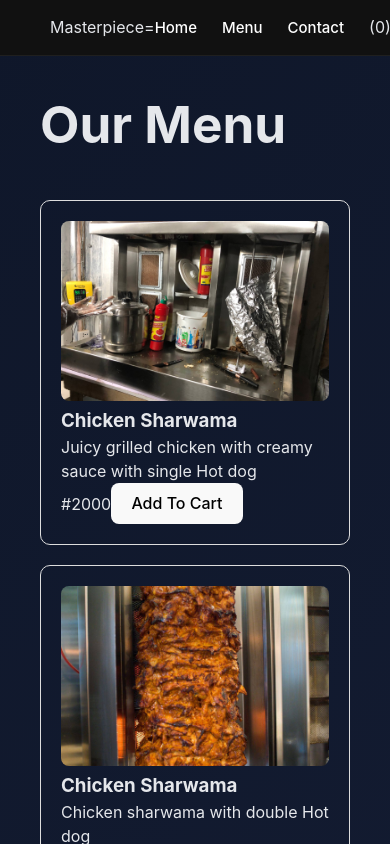
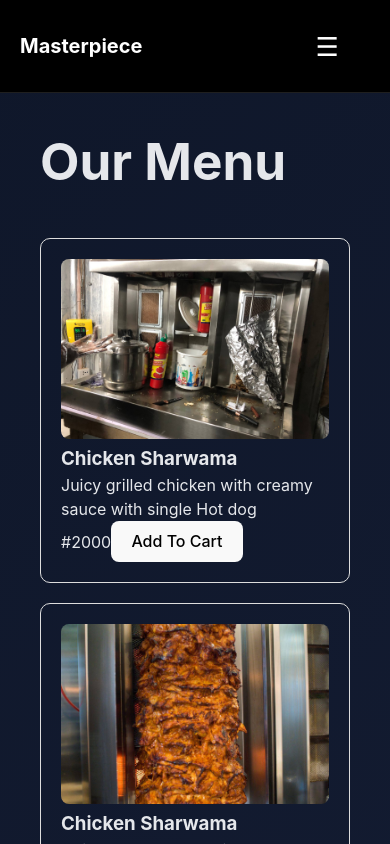
Before and after one commit to Waynemandem/masterpiece, a React (Vite) app: page /Menu in a window 390 px wide. Shown: the top 844 px of the page. Built offline with nearby package versions, Linux system fonts and the light colour scheme.

Commit message:
updated navbar and hamburger menu

```diff
--- a/src/App.css
+++ b/src/App.css
@@ -194,3 +194,64 @@ body {
   object-fit: cover;
   border-radius: 8px;
 }
+
+/* NAVBAR BASE */
+.navbar {
+  display: flex;
+  justify-content: space-between;
+  align-items: center;
+  padding: 15px 20px;
+  background: black;
+  color: white;
+  position: relative;
+}
+
+.logo {
+  font-size: 20px;
+  font-weight: bold;
+}
+
+/* LINKS DESKTOP */
+.nav-links {
+  display: flex;
+  gap: 20px;
+  list-style: none;
+}
+
+.nav-links a {
+  color: white;
+  text-decoration: none;
+}
+
+/* HAMBURGER */
+.hamburger {
+  display: none;
+  font-size: 26px;
+  background: none;
+  border: none;
+  color: white;
+  cursor: pointer;
+}
+
+/* MOBILE */
+@media (max-width: 768px) {
+
+  .hamburger {
+    display: block;
+  }
+
+  .nav-links {
+    position: absolute;
+    top: 60px;
+    right: 0;
+    background: black;
+    width: 200px;
+    flex-direction: column;
+    padding: 20px;
+    display: none;
+  }
+
+  .nav-links.open {
+    display: flex;
+  }
+}
--- a/src/components/Navbar.jsx
+++ b/src/components/Navbar.jsx
@@ -1,38 +1,50 @@
-import  '../App.css'
+import '../App.css';
 import { Link } from 'react-router-dom';
 import { useState } from 'react';
 
+// Simple stable Navbar with hamburger
+function Navbar({ cartCount }) {
 
-
-// This is the navigation bar at the top of the website
-function Navbar({ cartCount }) {
+  // controls menu open/close
   const [open, setOpen] = useState(false);
 
   return (
     <nav className="navbar">
+
+      {/* Logo */}
       <div className="logo">
-           Masterpiece
+        Masterpiece
       </div>
 
-      {/* Hamburger */}
-      <div className='hamburger' onClick={() => setOpen(!open)}>
-        =
-      </div>
+      {/* Hamburger Button */}
+      <button
+        className="hamburger"
+        onClick={() => setOpen(!open)}
+      >
+        ☰
+      </button>
 
+      {/* Nav Links */}
       <ul className={`nav-links ${open ? "open" : ""}`}>
-        <li>
+
+        <li onClick={() => setOpen(false)}>
           <Link to="/">Home</Link>
         </li>
-        <li>
+
+        <li onClick={() => setOpen(false)}>
           <Link to="/menu">Menu</Link>
         </li>
-        <li>
+
+        <li onClick={() => setOpen(false)}>
           <Link to="/contact">Contact</Link>
         </li>
 
-        {/* cart display */}
-        <li>({cartCount})</li>
+        <li>
+          Cart ({cartCount})
+        </li>
+
       </ul>
+
     </nav>
   );
 }
```
